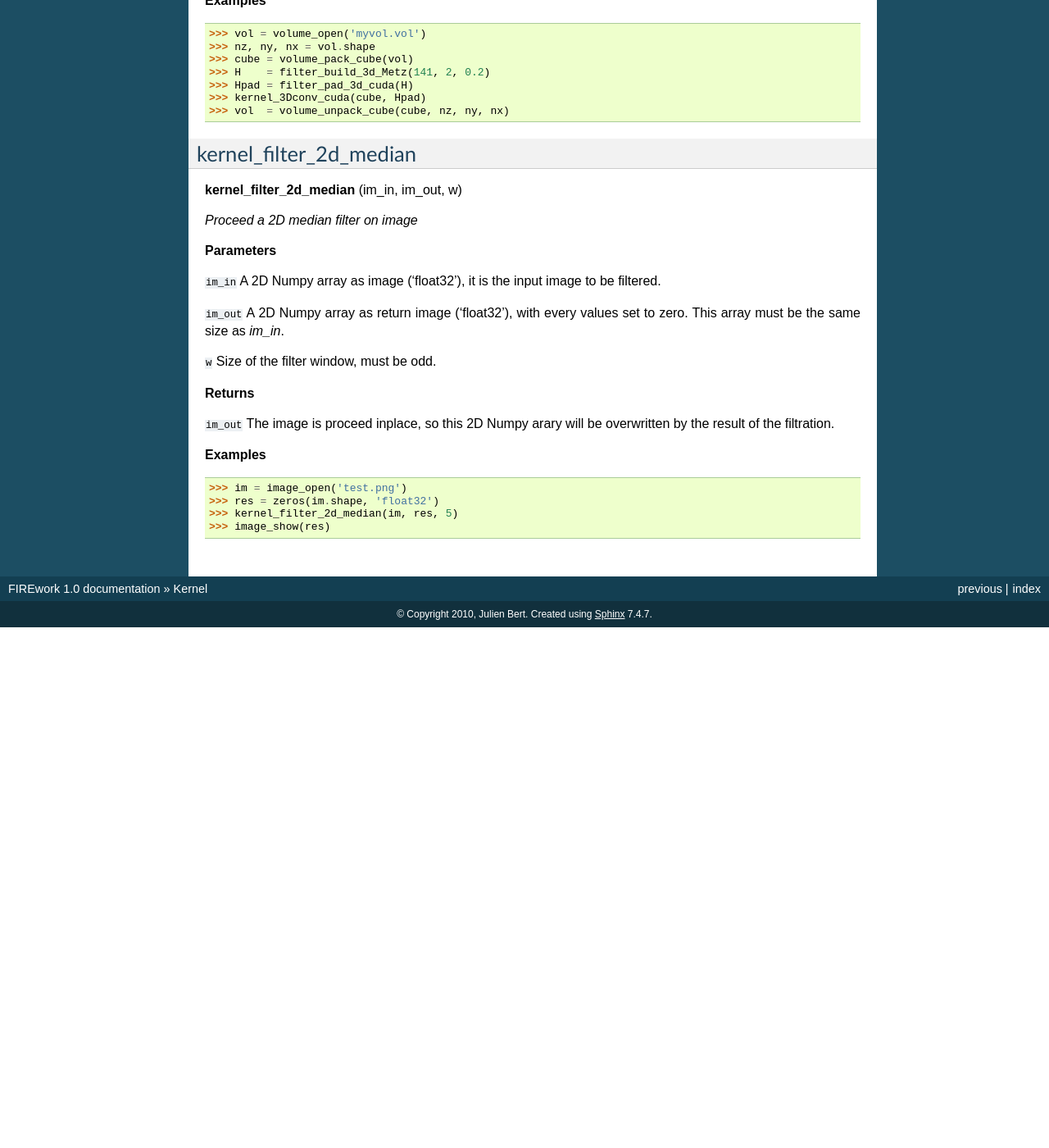
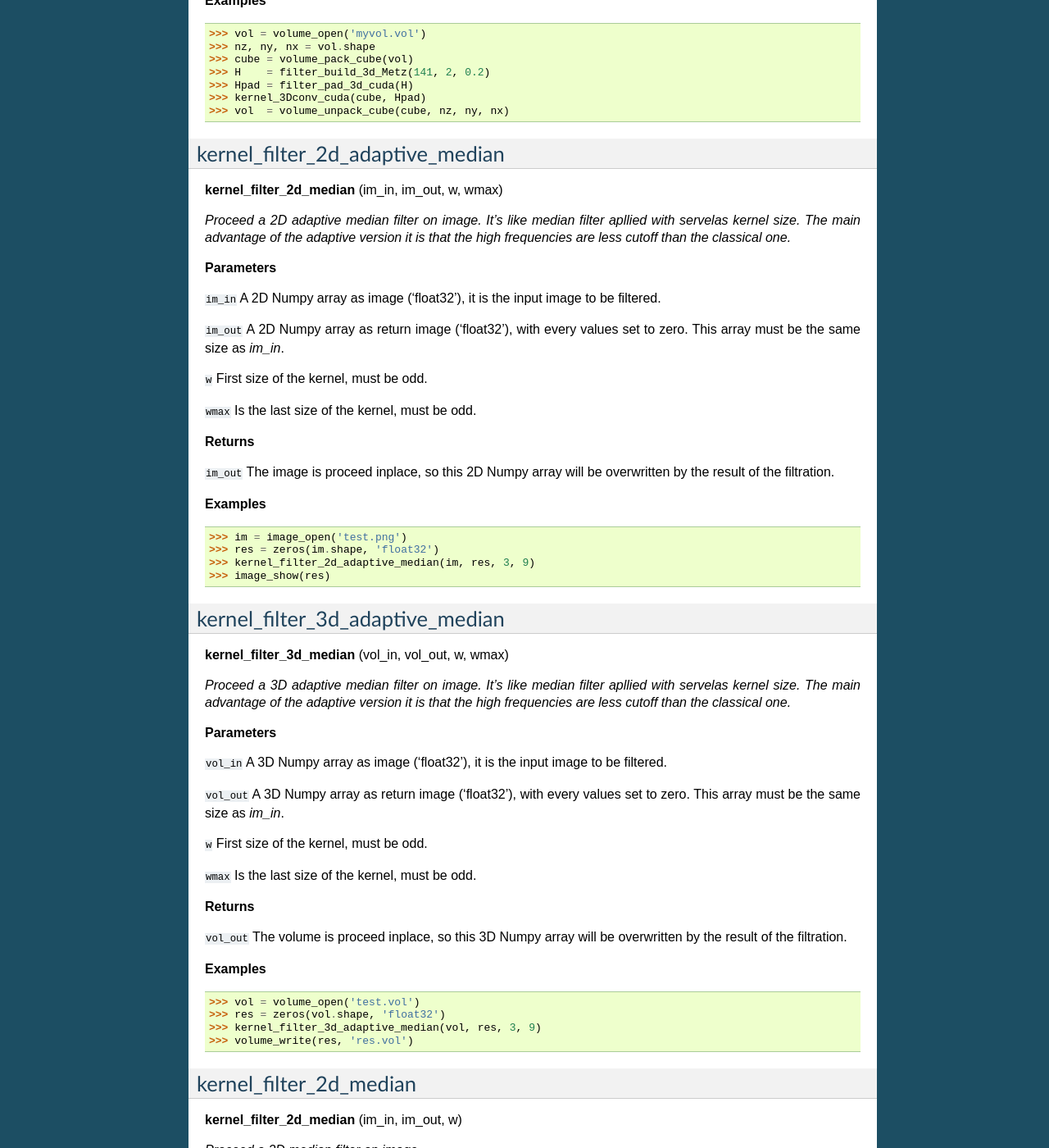
Before and after one commit to hksonngan/astir.firework, a Sphinx documentation site: the page built from doc/source/kernel.rst, in a window 1280 px wide and 1400 px high, scrolled down 560 px. Shown: the whole window at 82% size. Built offline with Sphinx 7.4.7, drawn with Linux system fonts in a browser that asks for light colours; before the commit the page ends 1325 px from its top, so only the background shows below that; some of the changed text lies outside the part shown.

Commit message:
works in 3D adaptive median filter

```diff
--- a/doc/source/kernel.rst
+++ b/doc/source/kernel.rst
@@ -32,6 +32,67 @@ If you want get back the original size of your volume, in the case that you used
 	>>> kernel_3Dconv_cuda(cube, Hpad)
 	>>> vol  = volume_unpack_cube(cube, nz, ny, nx)
 
+kernel_filter_2d_adaptive_median
+--------------------------------
+
+**kernel_filter_2d_median** (im_in, im_out, w, wmax)
+
+*Proceed a 2D adaptive median filter on image. It's like median filter apllied with servelas kernel size. The main advantage of the adaptive version it is that the high frequencies are less cutoff than the classical one.*
+
+**Parameters**
+
+``im_in`` A 2D Numpy array as image ('float32'), it is the input image to be filtered.
+
+``im_out`` A 2D Numpy array as return image ('float32'), with every values set to zero. This array must be the same size as *im_in*.
+
+``w`` First size of the kernel, must be odd.
+
+``wmax`` Is the last size of the kernel, must be odd.
+
+**Returns**
+
+``im_out`` The image is proceed inplace, so this 2D Numpy array will be overwritten by the result of the filtration.
+
+**Examples**
+
+::
+
+	>>> im = image_open('test.png')
+	>>> res = zeros(im.shape, 'float32')
+	>>> kernel_filter_2d_adaptive_median(im, res, 3, 9)
+	>>> image_show(res)
+
+kernel_filter_3d_adaptive_median
+--------------------------------
+
+**kernel_filter_3d_median** (vol_in, vol_out, w, wmax)
+
+*Proceed a 3D adaptive median filter on image. It's like median filter apllied with servelas kernel size. The main advantage of the adaptive version it is that the high frequencies are less cutoff than the classical one.*
+
+**Parameters**
+
+``vol_in`` A 3D Numpy array as image ('float32'), it is the input image to be filtered.
+
+``vol_out`` A 3D Numpy array as return image ('float32'), with every values set to zero. This array must be the same size as *im_in*.
+
+``w`` First size of the kernel, must be odd.
+
+``wmax`` Is the last size of the kernel, must be odd.
+
+**Returns**
+
+``vol_out`` The volume is proceed inplace, so this 3D Numpy array will be overwritten by the result of the filtration.
+
+**Examples**
+
+::
+
+	>>> vol = volume_open('test.vol')
+	>>> res = zeros(vol.shape, 'float32')
+	>>> kernel_filter_3d_adaptive_median(vol, res, 3, 9)
+	>>> volume_write(res, 'res.vol')
+
+
 kernel_filter_2d_median
 -----------------------
 
```
Also changed, not shown: doc/source/volume.rst (+27 -0 lines), 3 other files.
